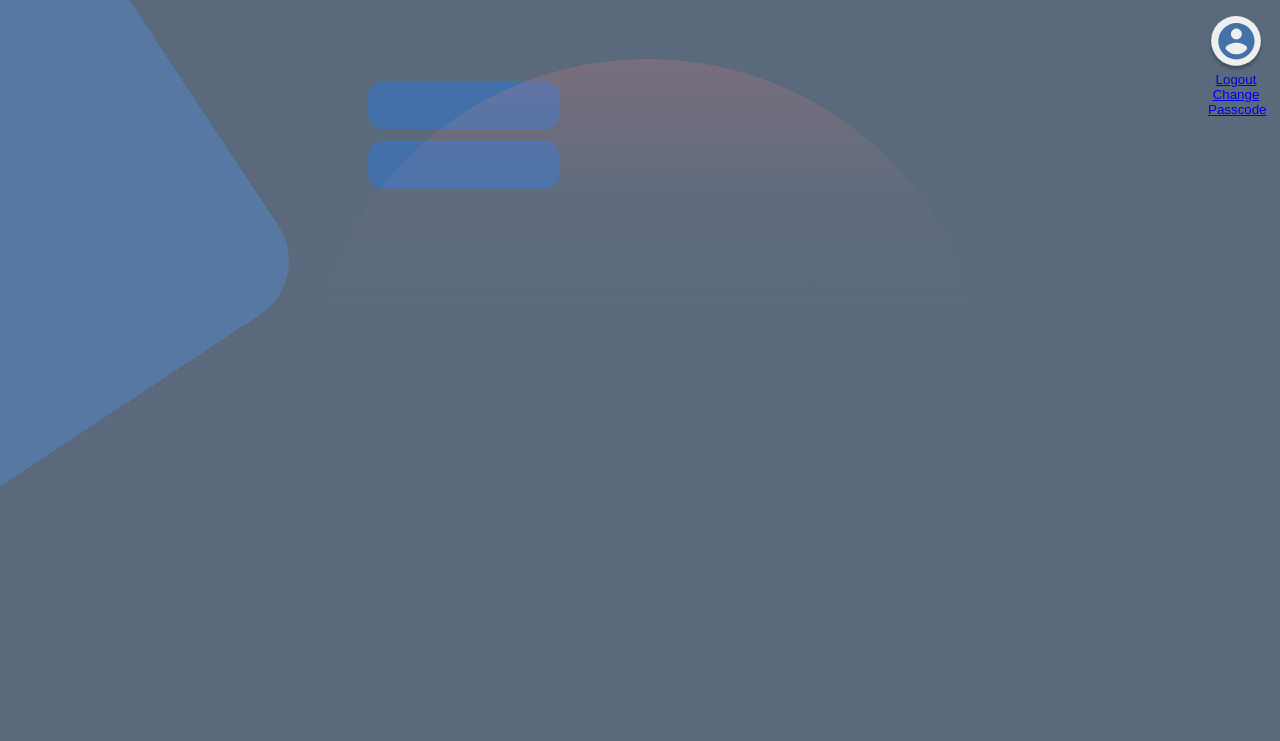
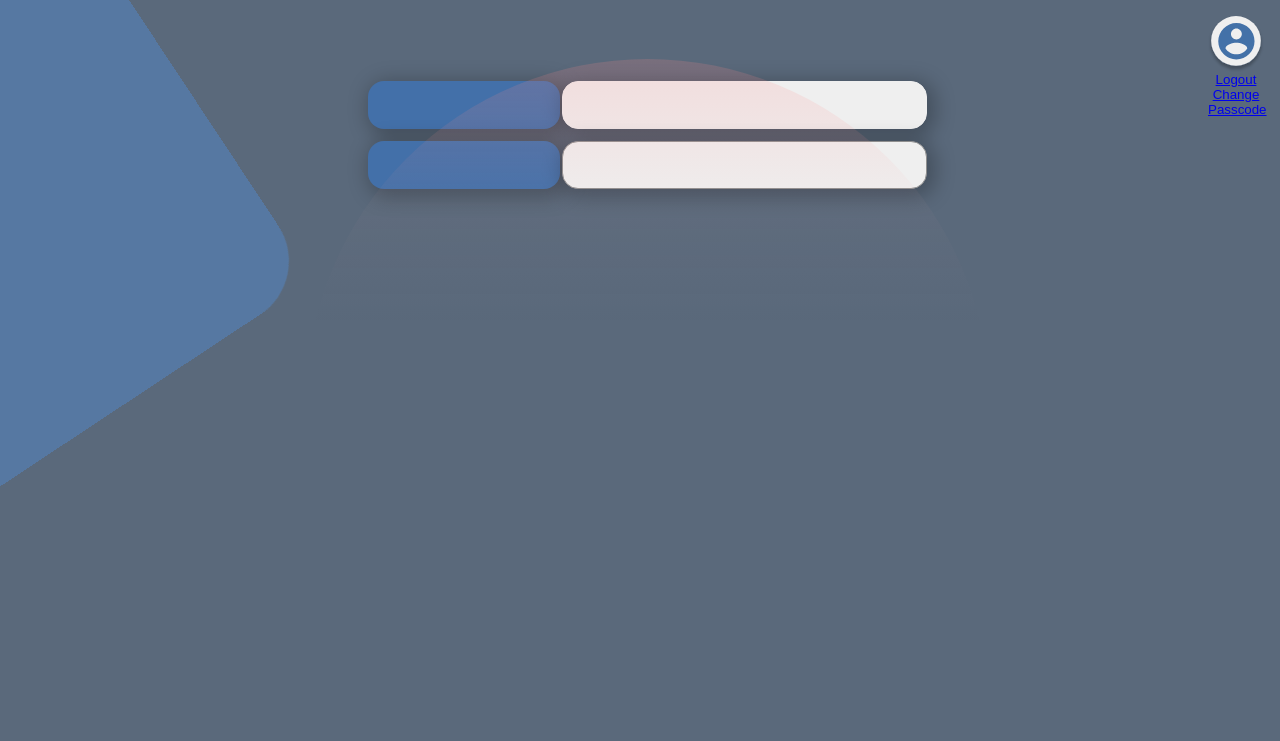
Before and after one commit to Kailas-Nadh/Nimbus, a PHP site: page /Dashboard.html in a window 1280 px wide. Shown: the top 741 px of the page. Run offline with PHP 8.4, Linux system fonts and the light colour scheme.

Commit message:
Update Dashboard.css

```diff
--- a/Dashboard.css
+++ b/Dashboard.css
@@ -4,7 +4,6 @@ width: 522.12px;
 height: 408.59px;
 left: -285.69px;
 top: 48px;
-
 background: #5678A2;
 /*filter: blur(1px);*/
 border-radius: 64px;
@@ -29,7 +28,6 @@ position: absolute;
 width: 683px;
 height: 683px;
 left: calc(50% - 683px/2 - 0.5px);
-/*left: 600px;*/
 top: 59px;
 border-radius: 50%;
 background: linear-gradient(180deg, rgba(255, 137, 137, 0.19) 0%, rgba(235, 178, 178, 0.04) 20.19%, rgba(217, 217, 217, 0) 39.17%);
@@ -42,6 +40,7 @@ height: 48px;
 left: calc(50% - 192px/2 - 184px);
 top: 81px;
 background: #4370A9;
+box-shadow: 4px 4px 20px 4px rgba(0, 0, 0, 0.25);
 border-radius: 16px;
 }
 
@@ -52,6 +51,33 @@ height: 48px;
 left: calc(50% - 192px/2 - 184px);
 top: 141px;
 background: #4370A9;
+box-shadow: 4px 4px 20px 4px rgba(0, 0, 0, 0.25);
+border-radius: 16px;
+}
+
+.contains_name{
+box-sizing: border-box;
+position: absolute;
+width: 365px;
+height: 48px;
+left: calc(50% - 365px/2 + 96px);
+top: 81px;
+background: #EFEFEF;
+border: 1px solid #EFEFEF;
+box-shadow: 4px 4px 20px 4px rgba(0, 0, 0, 0.25);
+border-radius: 16px;
+}
+
+.contains_id{
+box-sizing: border-box;
+position: absolute;
+width: 365px;
+height: 48px;
+left: calc(50% - 365px/2 + 96px);
+top: 141px;
+background: #EFEFEF;
+border: 1px solid #8F8F8F;
+box-shadow: 4px 4px 20px 4px rgba(0, 0, 0, 0.25);
 border-radius: 16px;
 }
 
```
